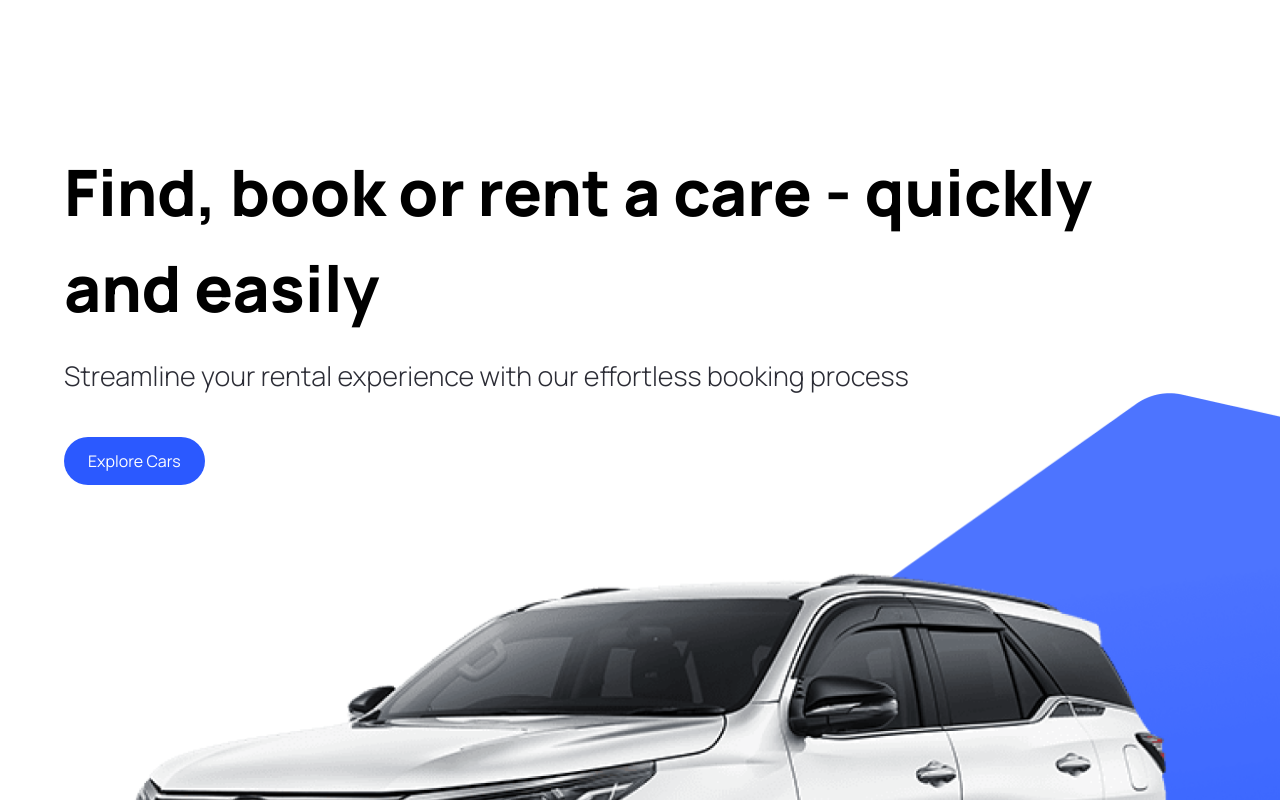
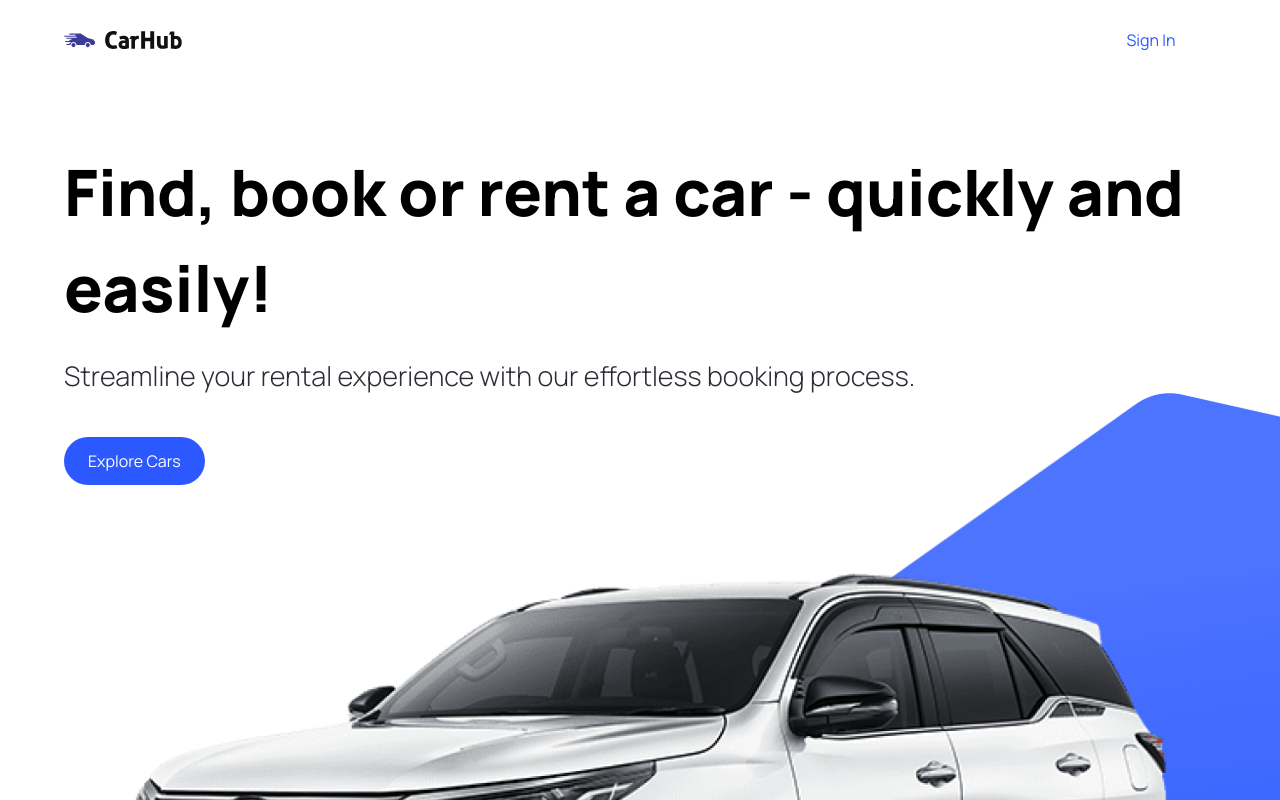
Before and after one commit to corcronje/showcase-next, a Next.js app: page / in a window 1280 px wide. Shown: the top 800 px of the page. Built offline with nearby package versions, Linux system fonts and the light colour scheme.

Commit message:
add header and navbar

```diff
--- a/app/layout.tsx
+++ b/app/layout.tsx
@@ -1,22 +1,27 @@
-import './globals.css'
-import type { Metadata } from 'next'
-import { Inter } from 'next/font/google'
+import "./globals.css";
+import type { Metadata } from "next";
+import { Inter } from "next/font/google";
+import {Navbar, Footer } from '@/components'
 
-const inter = Inter({ subsets: ['latin'] })
+const inter = Inter({ subsets: ["latin"] });
 
 export const metadata: Metadata = {
-  title: 'Create Next App',
-  description: 'Generated by create next app',
-}
+  title: "Car Hub",
+  description: "Discover the best the cars in the world.",
+};
 
 export default function RootLayout({
   children,
 }: {
-  children: React.ReactNode
+  children: React.ReactNode;
 }) {
   return (
     <html lang="en">
-      <body className={inter.className}>{children}</body>
+      <body className={`relative`}>
+        <Navbar />
+        {children}
+        <Footer />
+        </body>
     </html>
-  )
+  );
 }
--- a/components/CustomButton.tsx
+++ b/components/CustomButton.tsx
@@ -3,11 +3,11 @@
 import { CustomButtonProps } from "@/types";
 import React from "react";
 
-const CustomButton = ({title, containerStyles, handleClick} : CustomButtonProps) => {
+const CustomButton = ({title, containerStyles, handleClick, btnType} : CustomButtonProps) => {
   return (
     <button
       disabled={false}
-      type={"button"}
+      type={btnType || "button"}
       className={`custom-btn ${containerStyles}`}
       onClick={handleClick}
     >
--- /dev/null
+++ b/components/Footer.tsx
@@ -0,0 +1,7 @@
+import React from "react";
+
+const Footer = () => {
+  return <div>Footer</div>;
+};
+
+export default Footer;
--- a/components/Hero.tsx
+++ b/components/Hero.tsx
@@ -10,11 +10,11 @@
     <div className="hero">
       <div className="flex-1 pt-36 padding-x">
         <h1 className="hero__title">
-          Find, book or rent a care - quickly and easily
+          Find, book or rent a car - quickly and easily!
         </h1>
 
         <p className="hero__subtitle">
-          Streamline your rental experience with our effortless booking process
+          Streamline your rental experience with our effortless booking process.
         </p>
 
         <CustomButton
--- /dev/null
+++ b/components/Navbar.tsx
@@ -0,0 +1,30 @@
+import React from "react";
+import Link from "next/link";
+import Image from "next/image";
+
+import { CustomButton } from "@/components";
+
+const Navbar = () => {
+  return (
+    <header className="w-full absolute z-10">
+      <nav className="max-w-[1440px] mx-auto flex justify-between items-center sm:px-16 px-6 py-4">
+        <Link href="/" className="flex justify-center items-center">
+          <Image
+            src="/logo.svg"
+            alt="Car Hub Logo"
+            width={118}
+            height={18}
+            className="object-contain"
+          />
+        </Link>
+        <CustomButton
+          title="Sign In"
+          btnType="button"
+          containerStyles="text-primary-blue rounded-full bg-white min-w-[130px]"
+        />
+      </nav>
+    </header>
+  );
+};
+
+export default Navbar;
--- a/components/index.ts
+++ b/components/index.ts
@@ -1,4 +1,6 @@
 import Hero from "./Hero";
 import CustomButton from "./CustomButton";
+import Navbar from "./Navbar";
+import Footer from "./Footer";
 
-export { Hero, CustomButton };
+export { Hero, CustomButton, Navbar, Footer };
--- a/types/index.ts
+++ b/types/index.ts
@@ -2,6 +2,7 @@
 
 export interface CustomButtonProps {
     title: string;
+    btnType?: "button" | "submit" | "reset";
     containerStyles?: string;
     handleClick?: MouseEventHandler<HTMLButtonElement>;
 }
```
